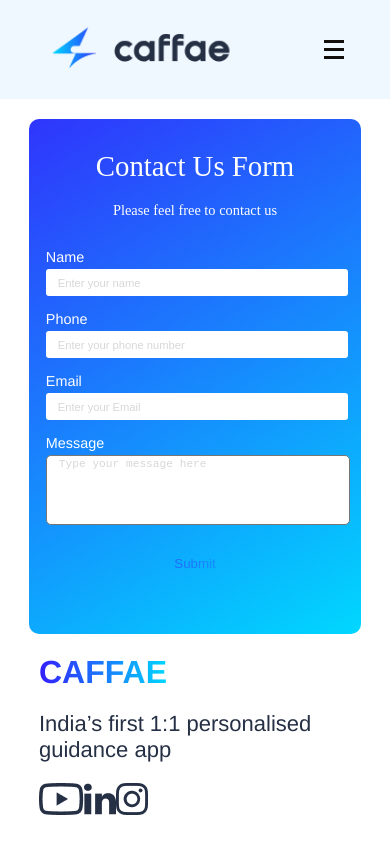
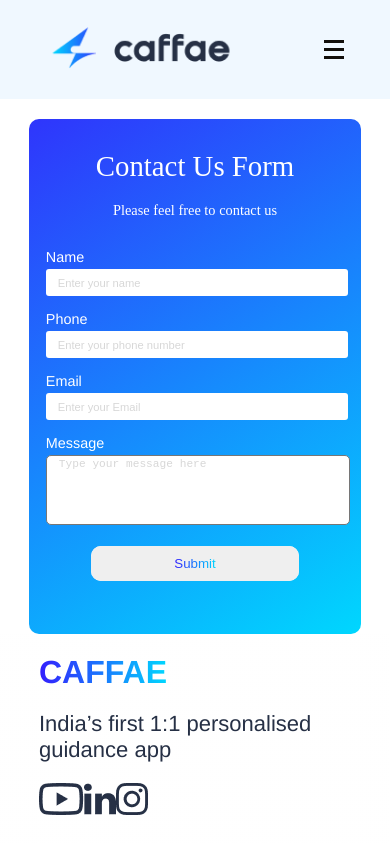
Before and after one commit to ved-ant/CaffaeWebsite, a React (Create React App) app in the folder frontend/: page /contactus in a window 390 px wide. Shown: the top 844 px of the page. Built offline with nearby package versions, Linux system fonts and the light colour scheme; a web font is replaced by a local one.

Commit message:
button fix

```diff
--- a/frontend/src/pages/ContactUs/RightForm.jsx
+++ b/frontend/src/pages/ContactUs/RightForm.jsx
@@ -40,7 +40,11 @@
           rows="4"
           placeholder="Type your message here"
         ></textarea>
-        <button onSubmit={formSubmit}>Submit</button>
+
+        <button onSubmit={formSubmit}>
+          <span>Submit</span>
+        </button>
+        <div className="btnbg"></div>
       </form>
     </div>
   );
--- a/frontend/src/pages/ContactUs/rightForm.css
+++ b/frontend/src/pages/ContactUs/rightForm.css
@@ -65,9 +65,26 @@
   height: 35px;
   border-radius: 10px;
   border: none;
+  /* background-image: linear-gradient(to right, #331efd, #00d7fe);
+  -webkit-background-clip: text;
+  -webkit-text-fill-color: transparent; */
+  z-index: 2;
+  position: relative;
+}
+.outline2 button span {
   background-image: linear-gradient(to right, #331efd, #00d7fe);
   -webkit-background-clip: text;
   -webkit-text-fill-color: transparent;
+}
+
+.btnbg {
+  width: 70%;
+  height: 35px;
+  border-radius: 10px;
+  background-color: white;
+  position: relative;
+  bottom: 35px;
+  z-index: 0;
 }
 
 /* .outline2 button .text {
@@ -110,4 +127,9 @@
   .outline2 form button {
     align-self: center;
   }
+  .btnbg {
+    align-self: center;
+    position: relative;
+    bottom: 35px;
+  }
 }
```
